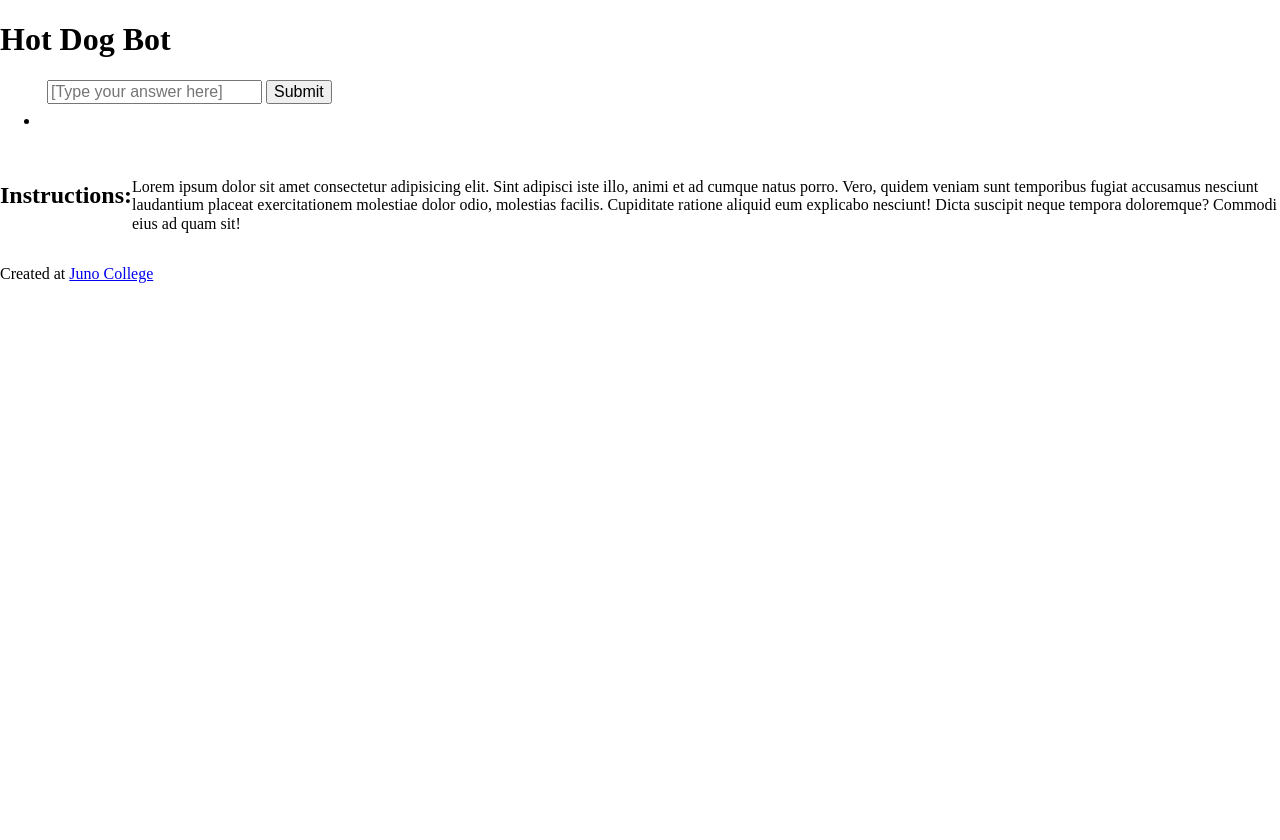
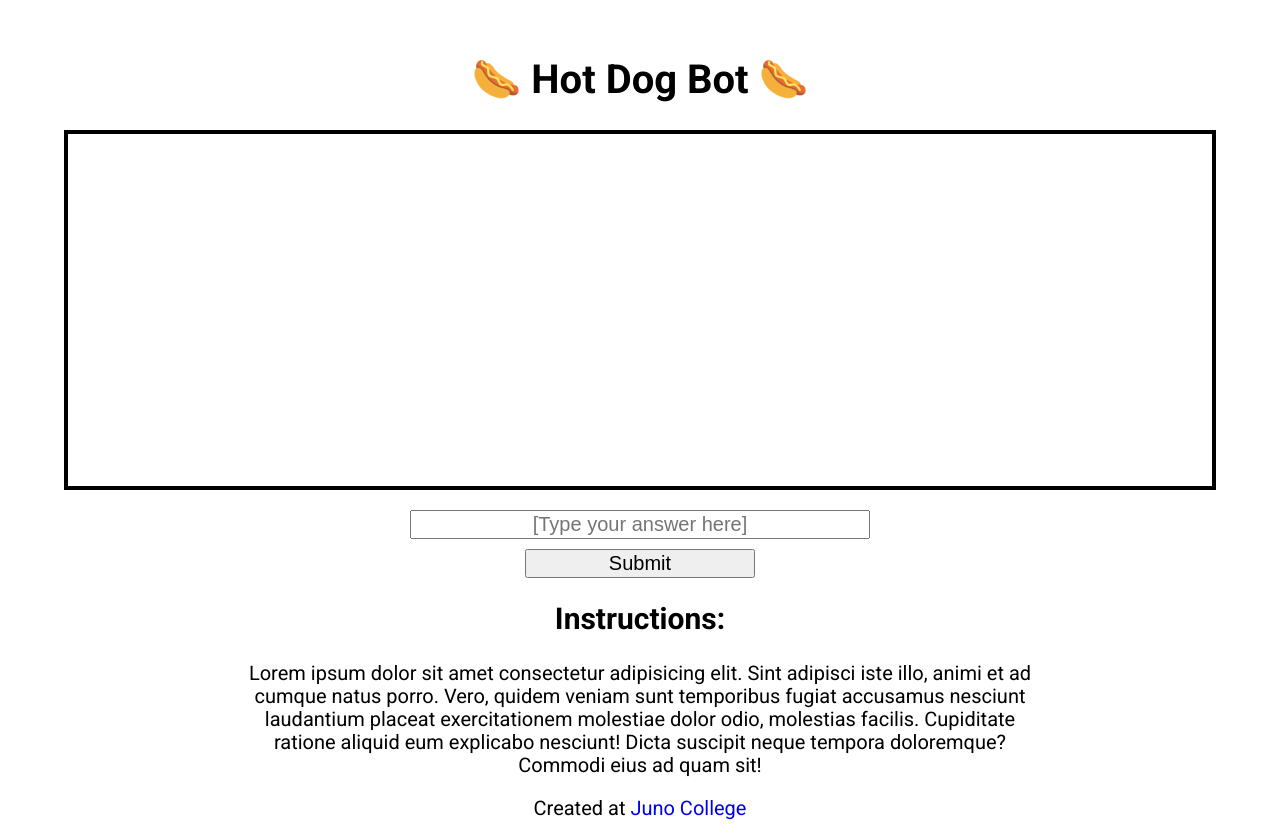
Before and after one commit to JiWHara/project2, a plain HTML site: page index.html in a window 1280 px wide. Before the commit the page ends 800 px from the top, so only its background shows below. Drawn offline with Linux system fonts and the light colour scheme.

Commit message:
Added initial CSS & HTML tweaks -Dave

```diff
--- a/index.html
+++ b/index.html
@@ -5,43 +5,50 @@
     <meta http-equiv="X-UA-Compatible" content="IE=edge">
     <meta name="viewport" content="width=device-width, initial-scale=1.0">
     <title>Hotdog Chat</title>
+    <link rel="preconnect" href="https://fonts.googleapis.com">
+    <link rel="preconnect" href="https://fonts.gstatic.com" crossorigin>
+    <link href="https://fonts.googleapis.com/css2?family=Roboto:wght@400;700&display=swap" rel="stylesheet">
     <link rel="stylesheet" type="text/css" href="styles/style.css">
 </head>
 <body>
-    <header>
-        <div class="wrapper">
-            <h1>Hot Dog Bot</h1>
-        </div>
+    <!-- Header -->
+    <header class="wrapper">
+            <h1>&#127789 Hot Dog Bot &#127789</h1>
     </header>
+
+    <!-- Main -->
     <main>
-        <section>
-            <div class="wrapper">
+
+        <!-- chatBox Section -->
+        <section class="chatBox wrapper">
                 <ul>
-                    <li>
+                    <!-- <li>
                         <i class=""></i>
                         <p></p>
-                      </li>
+                    </li> -->
                 </ul>
                 <form>
-                    <label for=""></label>
-                    <input id="" type="text" placeholder="[Type your answer here]">
+                    <label for="Type your answer here"></label>
+                    <input id="userMsg" type="text" placeholder="[Type your answer here]">
                     <button>Submit</button>
                 </form>
-            </div>
         </section>
-        <section>
-            <div class="wrapper">
+
+        <!-- instructions Section -->
+        <section class="instructions wrapper">
                 <h2>Instructions:</h2>
                 <p>
                     Lorem ipsum dolor sit amet consectetur adipisicing elit. Sint adipisci iste illo, animi et ad cumque natus porro. Vero, quidem veniam sunt temporibus fugiat accusamus nesciunt laudantium placeat exercitationem molestiae dolor odio, molestias facilis. Cupiditate ratione aliquid eum explicabo nesciunt! Dicta suscipit neque tempora doloremque? Commodi eius ad quam sit!
                 </p>
-            </div>
         </section>
     </main>
+
+    <!-- Footer -->
     <footer>
         <div class="wrapper">
-            <p>Created at <a href="https://junocollege.com/">Juno College</a></p>
+            <p>Created at <a href="https://junocollege.com/" target="_blank" rel="noopener noreferrer">Juno College</a></p>
         </div>
     </footer>
+    <script src="script.js"></script>
 </body>
 </html>
--- a/styles/sass/_chatBox.scss
+++ b/styles/sass/_chatBox.scss
@@ -0,0 +1,24 @@
+/* chatBox section styles */
+
+ul {
+    list-style: none;
+    margin: 0;
+    padding: 0;
+    border: 4px solid #000;
+    height: 45vh;
+}
+
+form {
+    margin-top: 20px;
+    display: flex;
+    flex-direction: column;
+    align-items: center;
+    input {
+        text-align: center;
+        width: 40%;
+    }
+    button {
+        width: 20%;
+        margin-top: 10px;
+    }
+}
--- a/styles/sass/_global.scss
+++ b/styles/sass/_global.scss
@@ -1,4 +1,31 @@
+/* Global & Wrapper Styles */
 
-div.wrapper {
-    display:flex;
+html {
+    font-family: 'Roboto', sans-serif;
+    background-color: #FFF;
+    color: #000;
+    text-align: center;
 }
+
+body {
+    font-size: 125%;
+}
+
+header {
+    padding-top: 30px;
+}
+
+section {
+    height: 100%;
+}
+
+a {
+    color: #0000EE;
+    text-decoration: none;
+}
+
+.wrapper {
+    max-width: 1200px;
+    width: 90%;
+    margin: 0 auto;
+}
--- /dev/null
+++ b/styles/sass/_instructions.scss
@@ -0,0 +1,5 @@
+/* instructions Section styles */
+
+p {
+    padding: 0 15%;
+}
--- a/styles/sass/style.scss
+++ b/styles/sass/style.scss
@@ -3,3 +3,4 @@
 @use 'chatBox.scss';
 @use 'footer.scss';
 @use 'global.scss';
+@use 'instructions.scss';
```
Also changed, not shown: styles/sass/_setup.scss (+2 -0 lines), styles/style.css.
